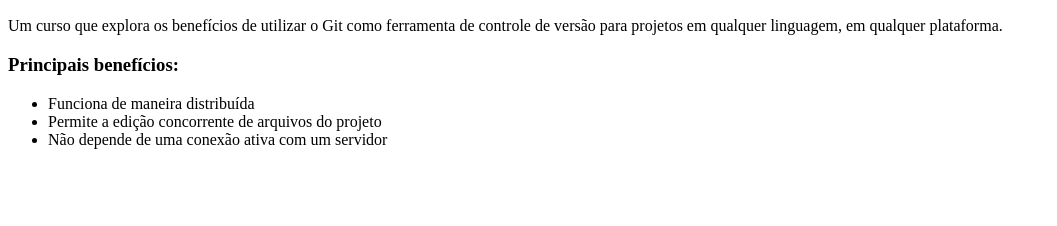
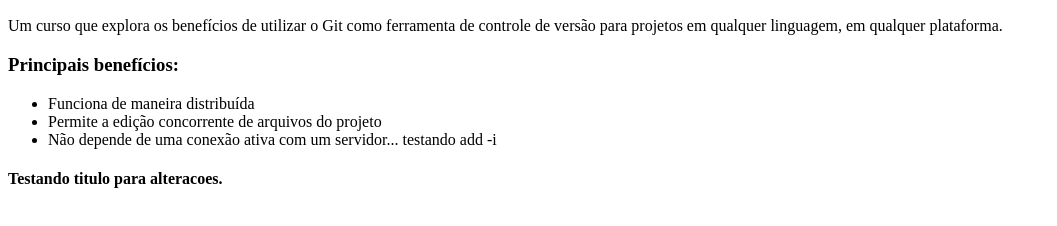
Before and after one commit to roxPaTo/curso-git, a plain HTML site: page index.html in a window 1280 px wide. Shown: the part 96-322 px from the top of the page, without its empty margins (0-1057 px from the left). Drawn offline with Linux system fonts and the light colour scheme.

Commit message:
Modificações na index

```diff
--- a/index.html
+++ b/index.html
@@ -11,7 +11,9 @@
     <ul>
       <li>Funciona de maneira distribuída</li>
       <li>Permite a edição concorrente de arquivos do projeto</li>
-      <li>Não depende de uma conexão ativa com um servidor</li>
+      <li>Não depende de uma conexão ativa com um servidor... testando add -i</li>
     </ul>
+
+    <h4>Testando titulo para alteracoes.</h4>
   </body>
 </html>
```
